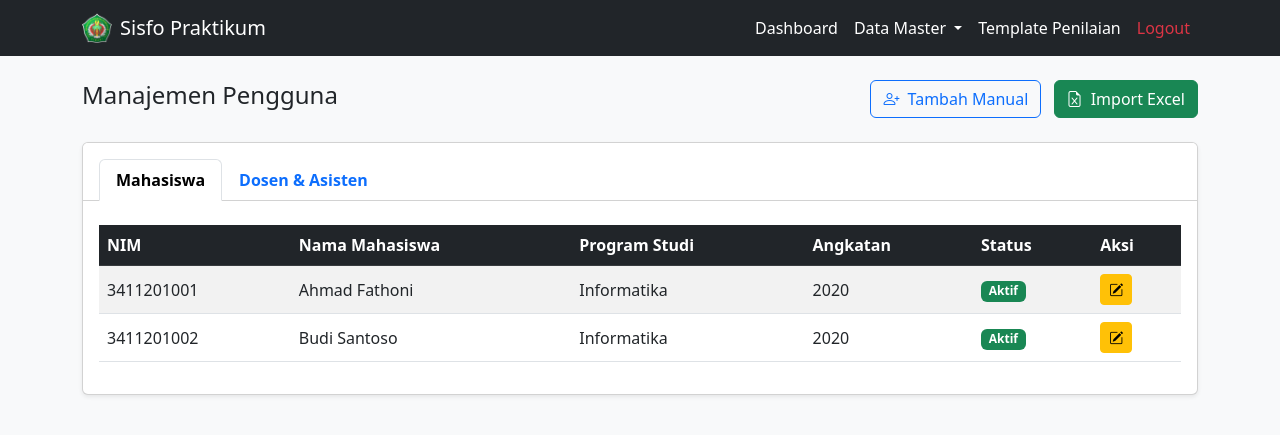
After one commit to myasirnovals/SisFoPPU, a CodeIgniter 4 app: the page made by app/Views/admin/manajemen_pengguna.php in a window 1280 px wide. The commit adds this page. Shown: the top 435 px of the page. Run offline with PHP 8.4 and a stand-in for CodeIgniter, Linux system fonts and the light colour scheme; the template is opened without the code that fills it, so the values that code supplies are empty; some libraries are stand-ins or nearby versions.

Commit message:
menambahkan manajemen pengguna

```diff
--- a/app/Config/Routes.php
+++ b/app/Config/Routes.php
@@ -9,3 +9,4 @@ $routes->get('/', 'Home::index');
 $routes->get('/admin/dashboard', 'Admin\Dashboard::index');
 $routes->get('/admin/matakuliah', 'Admin\MataKuliah::index');
 $routes->get('/admin/template', 'Admin\Template::index');
+$routes->get('admin/pengguna', 'Admin\Pengguna::index');
--- /dev/null
+++ b/app/Views/admin/manajemen_pengguna.php
@@ -0,0 +1,109 @@
+<?= $this->extend('layout/admin_layout') ?>
+
+<?= $this->section('content') ?>
+
+<div class="d-flex justify-content-between align-items-center mb-4">
+    <h2 class="h4 text-gray-800">Manajemen Pengguna</h2>
+    <div>
+        <button type="button" class="btn btn-outline-primary me-2" data-bs-toggle="modal" data-bs-target="#tambahPenggunaModal">
+            <i class="bi bi-person-plus me-1"></i> Tambah Manual
+        </button>
+        <button type="button" class="btn btn-success" data-bs-toggle="modal" data-bs-target="#importExcelModal">
+            <i class="bi bi-file-earmark-excel me-1"></i> Import Excel
+        </button>
+    </div>
+</div>
+
+<div class="card shadow-sm mb-4">
+    <div class="card-header bg-white pt-3 pb-0">
+        <ul class="nav nav-tabs border-bottom-0" id="penggunaTabs" role="tablist">
+            <li class="nav-item" role="presentation">
+                <button class="nav-link active fw-bold" id="mahasiswa-tab" data-bs-toggle="tab" data-bs-target="#mahasiswa" type="button" role="tab">Mahasiswa</button>
+            </li>
+            <li class="nav-item" role="presentation">
+                <button class="nav-link fw-bold" id="dosen-tab" data-bs-toggle="tab" data-bs-target="#dosen" type="button" role="tab">Dosen & Asisten</button>
+            </li>
+        </ul>
+    </div>
+
+    <div class="card-body">
+        <div class="tab-content" id="penggunaTabsContent">
+            <div class="tab-pane fade show active" id="mahasiswa" role="tabpanel">
+                <div class="table-responsive mt-2">
+                    <table class="table table-striped table-hover align-middle">
+                        <thead class="table-dark">
+                            <tr>
+                                <th>NIM</th>
+                                <th>Nama Mahasiswa</th>
+                                <th>Program Studi</th>
+                                <th>Angkatan</th>
+                                <th>Status</th>
+                                <th>Aksi</th>
+                            </tr>
+                        </thead>
+                        <tbody>
+                            <tr>
+                                <td>3411201001</td>
+                                <td>Ahmad Fathoni</td>
+                                <td>Informatika</td>
+                                <td>2020</td>
+                                <td><span class="badge bg-success">Aktif</span></td>
+                                <td>
+                                    <button class="btn btn-sm btn-warning"><i class="bi bi-pencil-square"></i></button>
+                                </td>
+                            </tr>
+                            <tr>
+                                <td>3411201002</td>
+                                <td>Budi Santoso</td>
+                                <td>Informatika</td>
+                                <td>2020</td>
+                                <td><span class="badge bg-success">Aktif</span></td>
+                                <td>
+                                    <button class="btn btn-sm btn-warning"><i class="bi bi-pencil-square"></i></button>
+                                </td>
+                            </tr>
+                        </tbody>
+                    </table>
+                </div>
+            </div>
+
+            <div class="tab-pane fade" id="dosen" role="tabpanel">
+                <div class="alert alert-info mt-2">
+                    <i class="bi bi-info-circle me-2"></i> Di sini nantinya akan muncul daftar Dosen dan Asisten Praktikum.
+                </div>
+            </div>
+        </div>
+    </div>
+</div>
+
+<div class="modal fade" id="importExcelModal" tabindex="-1" aria-hidden="true">
+    <div class="modal-dialog modal-lg">
+        <div class="modal-content">
+            <div class="modal-header bg-success text-white">
+                <h5 class="modal-title"><i class="bi bi-file-earmark-excel"></i> Import Data Pengguna</h5>
+                <button type="button" class="btn-close btn-close-white" data-bs-dismiss="modal" aria-label="Close"></button>
+            </div>
+            <div class="modal-body">
+                <div class="mb-3">
+                    <label class="form-label fw-bold">1. Unduh Template</label>
+                    <p class="small text-muted mb-1">Gunakan template Excel yang sudah disediakan agar format kolom sesuai.</p>
+                    <button class="btn btn-sm btn-outline-secondary"><i class="bi bi-download me-1"></i> Download Template.xlsx</button>
+                </div>
+                <hr>
+                <div class="mb-3">
+                    <label for="fileExcel" class="form-label fw-bold">2. Upload File Excel</label>
+                    <input class="form-control" type="file" id="fileExcel" accept=".xlsx, .xls">
+                </div>
+                <div class="alert alert-warning d-none" id="previewArea">
+                    Preview data akan muncul di sini sebelum disimpan.
+                </div>
+            </div>
+            <div class="modal-footer">
+                <button type="button" class="btn btn-secondary" data-bs-dismiss="modal">Batal</button>
+                <button type="button" class="btn btn-success">Import Sekarang</button>
+            </div>
+        </div>
+    </div>
+</div>
+
+<?= $this->endSection() ?>
--- a/app/Views/layout/admin_layout.php
+++ b/app/Views/layout/admin_layout.php
@@ -25,8 +25,14 @@
                         <a class="nav-link <?= url_is('admin/dashboard') ? 'active' : '' ?>" href="<?= site_url('admin/dashboard') ?>">Dashboard</a>
                     </li>
 
-                    <li class="nav-item">
-                        <a class="nav-link <?= url_is('admin/matakuliah') ? 'active' : '' ?>" href="<?= site_url('admin/matakuliah') ?>">Data Mata Kuliah</a>
+                    <li class="nav-item dropdown">
+                        <a class="nav-link dropdown-toggle <?= url_is('admin/matakuliah') || url_is('admin/pengguna') ? 'active' : '' ?>" href="#" id="navbarDropdown" role="button" data-bs-toggle="dropdown" aria-expanded="false">
+                            Data Master
+                        </a>
+                        <ul class="dropdown-menu dropdown-menu-end shadow-sm" aria-labelledby="navbarDropdown">
+                            <li><a class="dropdown-item <?= url_is('admin/matakuliah') ? 'active bg-primary text-white' : '' ?>" href="<?= site_url('admin/matakuliah') ?>">Data Mata Kuliah</a></li>
+                            <li><a class="dropdown-item <?= url_is('admin/pengguna') ? 'active bg-primary text-white' : '' ?>" href="<?= site_url('admin/pengguna') ?>">Manajemen Pengguna</a></li>
+                        </ul>
                     </li>
 
                     <li class="nav-item">
```
Also changed, not shown: app/Controllers/Admin/Pengguna.php (added, +17 -0 lines).
